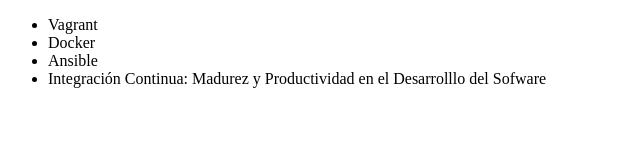
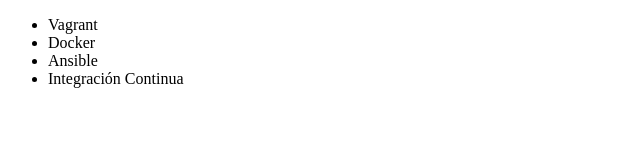
Before and after one commit to Salvirrubi/alura-git, a plain HTML site: page index.html in a window 1280 px wide. Shown: the whole page, without its empty margins (0-640 px from the left). Drawn offline with Linux system fonts and the light colour scheme.

Commit message:
Modificando el titulo

```diff
--- a/index.html
+++ b/index.html
@@ -2,7 +2,7 @@
 <html lang = "em">
     <head>
         <meta charset = "UTF-8">
-        <title> Cursos de Alura </title>
+        <title> Cursos de DevOps de Alura </title>
     </head>
 
     <body>
@@ -10,7 +10,7 @@
             <li> Vagrant </li>
             <li> Docker </li>
             <li> Ansible </li>
-            <li> Integración Continua: Madurez y Productividad en el Desarrolllo del Sofware </li>
+            <li> Integración Continua </li>
         </ul>
     </body>
 </html>
```
